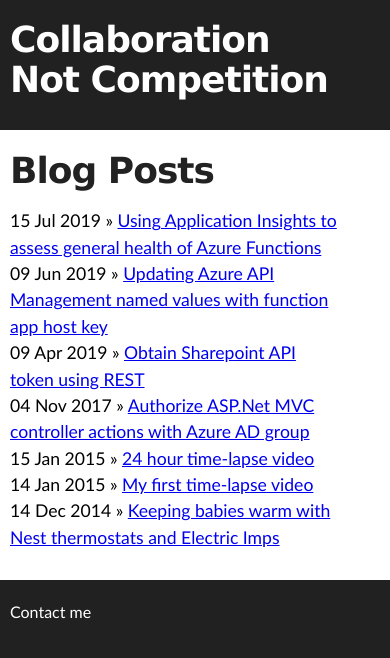
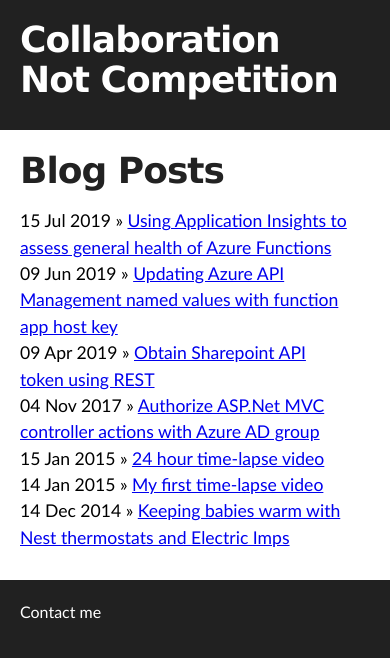
Before and after one commit to aidangarnish/aidangarnish.github.io, a Jekyll site: the page built from index.html, in a window 390 px wide. Shown: the top 658 px of the page. Built offline with Jekyll 4.4.1, drawn with Linux system fonts in a browser that asks for light colours.

Commit message:
Padding in mobile view

```diff
--- a/assets/css/gridstyle.css
+++ b/assets/css/gridstyle.css
@@ -134,7 +134,7 @@
   h1{line-height: 1.1em;}
   .box{
     width: 330px;
-    padding: 10px;
+    padding: 10px 10px 10px 20px;
   }
   img{
     max-width:310px;
```
